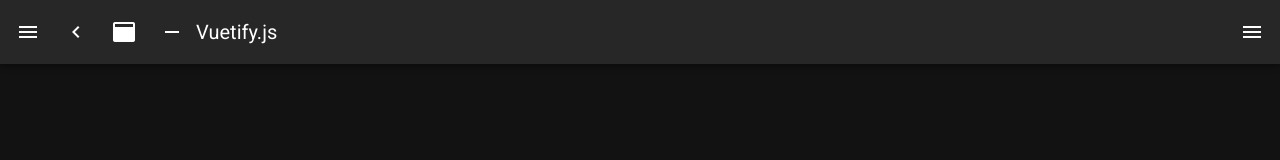
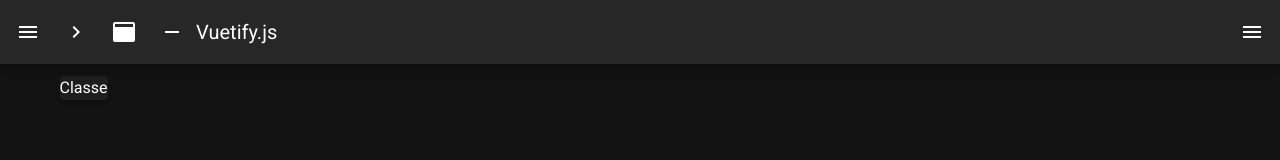
Before and after one commit to Cesar-Klemes/dungeon-lore-front, a Nuxt app: page /classes in a window 1280 px wide. Before the commit this address had no page. Shown: the top 160 px of the page. Built offline with nearby package versions, Linux system fonts and the light colour scheme.

Commit message:
Testando algumas coisas sobre roteamento

```diff
--- /dev/null
+++ b/components/CardClasses.vue
@@ -0,0 +1,15 @@
+<template>
+  <v-card>
+    Classe
+  </v-card>
+</template>
+
+<script>
+export default {
+  name: "CardClasses"
+}
+</script>
+
+<style scoped>
+
+</style>
--- a/layouts/default.vue
+++ b/layouts/default.vue
@@ -16,10 +16,10 @@
           exact
         >
           <v-list-item-action>
-            <v-icon>{{ item.icon }}</v-icon>
+            <v-icon :class="{ 'red--text': item.icon === 'mdi-book-open-page-variant' }">{{ item.icon }}</v-icon>
           </v-list-item-action>
           <v-list-item-content>
-            <v-list-item-title>{{ item.title }}</v-list-item-title>
+            <v-list-item-title :class="{ 'red--text': item.title === 'The Spellbook' }">{{ item.title }}</v-list-item-title>
           </v-list-item-content>
         </v-list-item>
       </v-list>
@@ -29,7 +29,7 @@
       fixed
       app
     >
-      <v-app-bar-nav-icon @click.stop="drawer = !drawer" />
+      <v-app-bar-nav-icon @click.stop="miniVariant = !miniVariant" />
       <v-btn
         icon
         @click.stop="miniVariant = !miniVariant"
@@ -98,17 +98,17 @@ export default {
       fixed: false,
       items: [
         {
-          icon: 'mdi-apps',
-          title: 'Welcome',
+          icon: 'mdi-book-open-page-variant',
+          title: 'The Spellbook',
           to: '/'
         },
         {
-          icon: 'mdi-chart-bubble',
-          title: 'Inspire',
-          to: '/inspire'
+          icon: 'mdi-sword-cross',
+          title: 'Classes',
+          to: '/classes'
         }
       ],
-      miniVariant: false,
+      miniVariant: true,
       right: true,
       rightDrawer: false,
       title: 'Vuetify.js'
@@ -116,3 +116,8 @@ export default {
   }
 }
 </script>
+<style>
+.red--text {
+  color: red;
+}
+</style>
--- /dev/null
+++ b/pages/classes/index.vue
@@ -0,0 +1,17 @@
+<template>
+  <v-container>
+    <v-row>
+      <CardClasses/>
+    </v-row>
+  </v-container>
+</template>
+
+<script>
+export default {
+  name: "index.vue"
+}
+</script>
+
+<style scoped>
+
+</style>
--- a/pages/inspire.vue
+++ /dev/null
@@ -1,25 +0,0 @@
-<template>
-  <v-row>
-    <v-col class="text-center">
-      <img
-        src="/v.png"
-        alt="Vuetify.js"
-        class="mb-5"
-      >
-      <blockquote class="blockquote">
-        &#8220;First, solve the problem. Then, write the code.&#8221;
-        <footer>
-          <small>
-            <em>&mdash;John Johnson</em>
-          </small>
-        </footer>
-      </blockquote>
-    </v-col>
-  </v-row>
-</template>
-
-<script>
-export default {
-  name: 'InspirePage'
-}
-</script>
```
Also changed, not shown: assets/img/logo-removebg.png (added).
